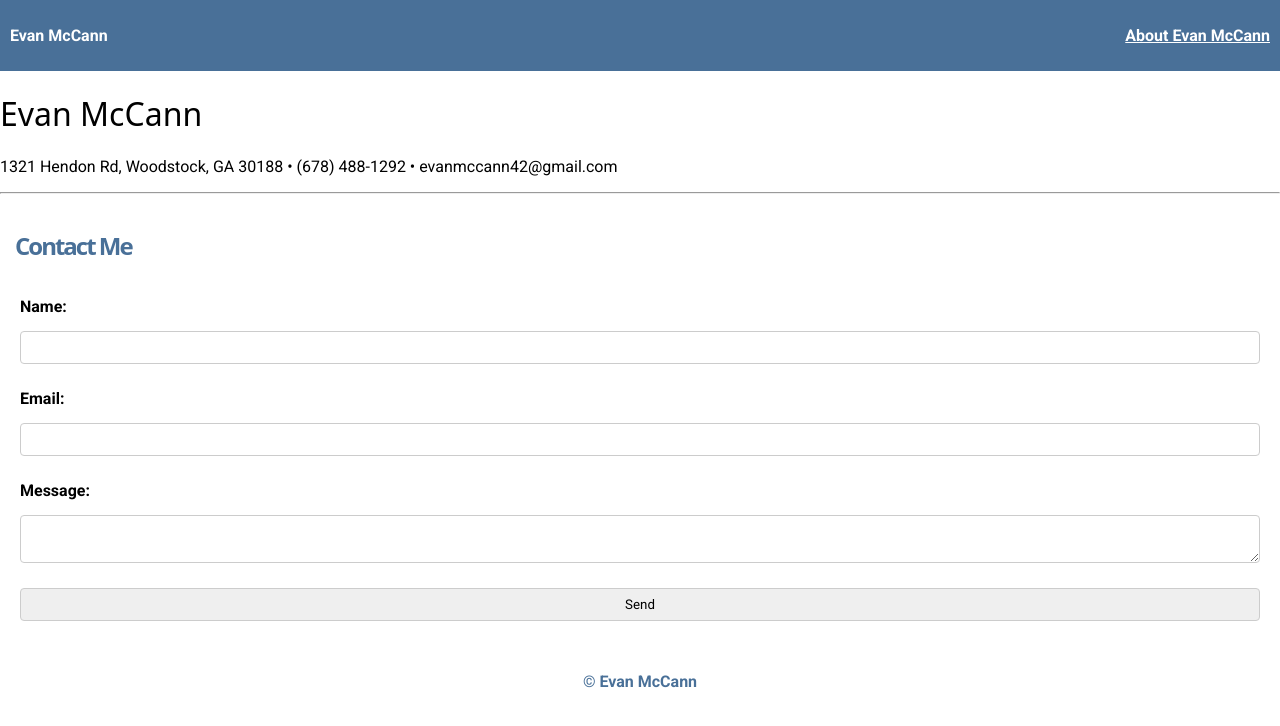
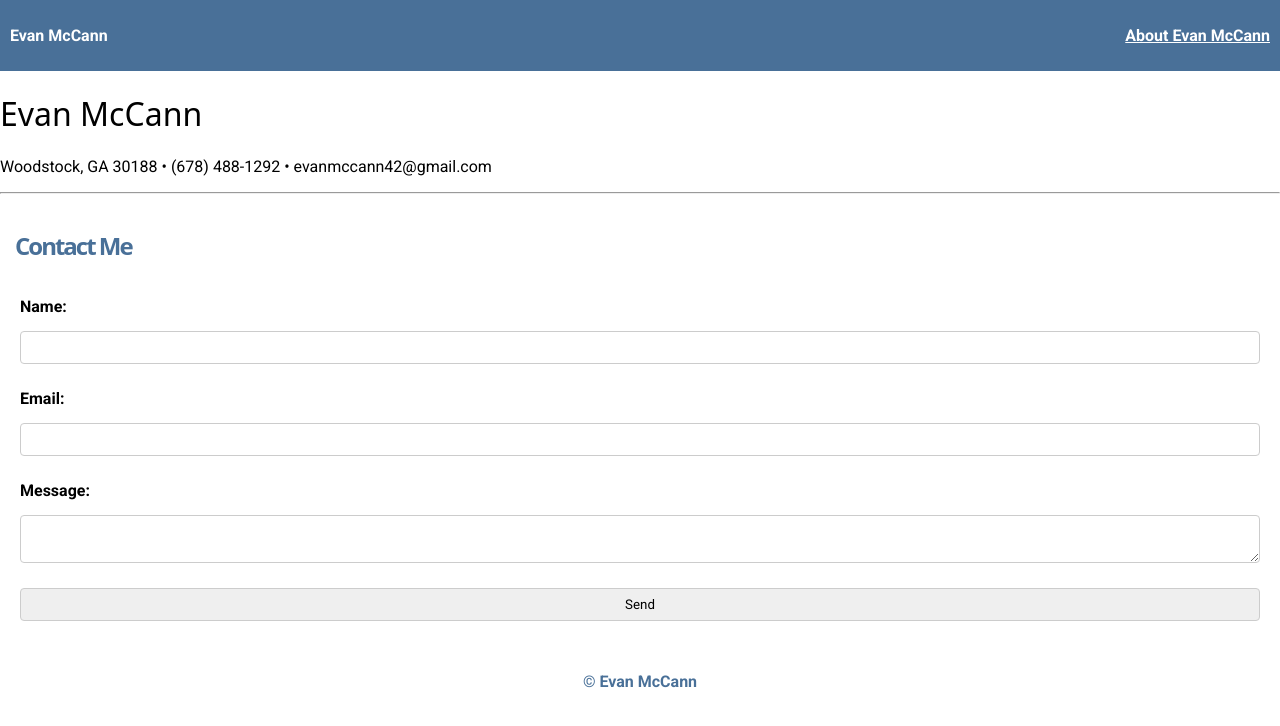
Before and after one commit to ecm19269/CSCI-4300-CV-Project, a website: page contact.html in a window 1280 px wide. Drawn offline with Linux system fonts and the light colour scheme; some icons are missing; a web font is replaced by a local one.

Commit message:
Update contact.html

```diff
--- a/contact.html
+++ b/contact.html
@@ -14,7 +14,7 @@
     </nav>
 
     <h1 class="libertinus-keyboard-regular margin">Evan McCann</h1>
-    <p class="roboto-regular centered-text margin">1321 Hendon Rd, Woodstock, GA 30188 &#8226; (678) 488-1292 &#8226; evanmccann42@gmail.com
+    <p class="roboto-regular centered-text margin"> Woodstock, GA 30188 &#8226; (678) 488-1292 &#8226; evanmccann42@gmail.com
     </p>
     <hr>
 
```
